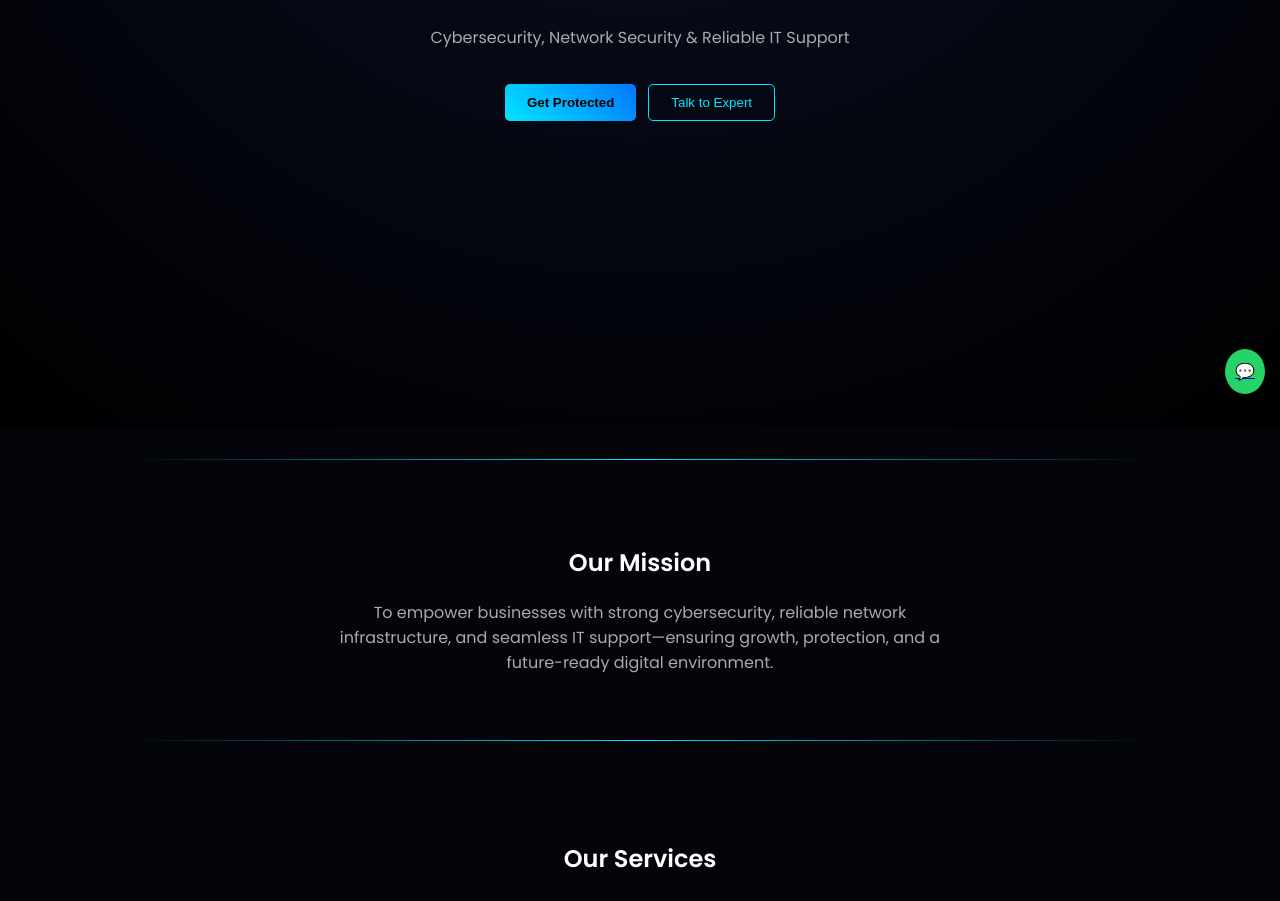
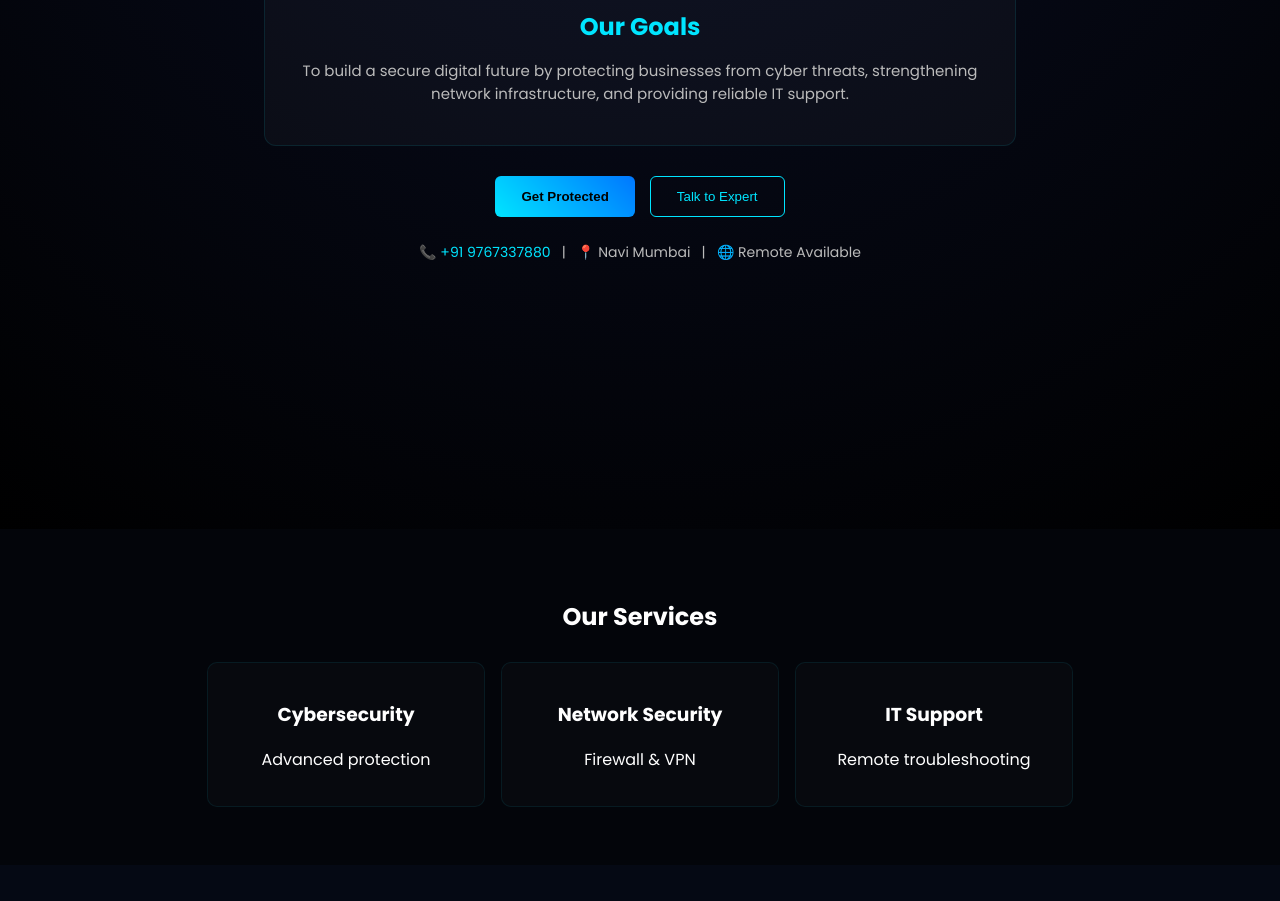
Before and after one commit to nishant9066/nish32, a plain HTML site: page index.html in a window 1280 px wide. Shown: the part 391-1292 px from the top of the page. Drawn offline with Linux system fonts and the light colour scheme.

Commit message:
Update index.html

```diff
--- a/index.html
+++ b/index.html
@@ -5,7 +5,7 @@
 <meta name="viewport" content="width=device-width, initial-scale=1.0">
 <title>VAJRAITECH LLP</title>
 
-<link href="https://fonts.googleapis.com/css2?family=Poppins:wght@300;400;600&display=swap" rel="stylesheet">
+<link href="https://fonts.googleapis.com/css2?family=Poppins:wght@300;400;600;700&display=swap" rel="stylesheet">
 
 <style>
 body {
@@ -20,54 +20,55 @@ header {
     position: fixed;
     top: 0;
     width: 100%;
-    padding: 14px 30px;
+    padding: 16px 40px;
     display: flex;
-    justify-content: flex-start; /* FIXED */
+    justify-content: space-between;
     align-items: center;
-    gap: 40px; /* ADDED */
-    background: rgba(8,12,24,0.85);
+    background: rgba(8,12,24,0.9);
     backdrop-filter: blur(12px);
     border-bottom: 1px solid rgba(255,255,255,0.06);
     z-index: 1000;
 }
 
 .logo {
-    font-size: 20px;
-    font-weight: 600;
+    font-size: 24px;
+    font-weight: 700;
     color: #00e5ff;
+    letter-spacing: 1px;
 }
 
 nav {
     display: flex;
-    gap: 25px;
+    gap: 30px;
 }
 
 nav a {
     text-decoration: none;
     color: #cbd5e1;
-    font-size: 14px;
+    font-size: 15px;
 }
 
 nav a:hover {
     color: #00e5ff;
 }
 
-/* HERO */
+/* HERO NEW */
 .hero {
     min-height: 100vh;
+    padding-top: 120px;
     display: flex;
     flex-direction: column;
-    justify-content: center;
     align-items: center;
+    text-align: center;
     background: radial-gradient(circle at top, #0a0f25, #000);
-    text-align: center;
-    padding: 0 20px 20px;
+    padding-left: 20px;
+    padding-right: 20px;
 }
 
 .hero h1 {
-    font-size: 38px;
-    max-width: 700px;
-    animation: fadeUp 1s ease;
+    font-size: 52px;
+    font-weight: 700;
+    margin-bottom: 10px;
 }
 
 .highlight {
@@ -75,28 +76,43 @@ nav a:hover {
 }
 
 .hero p {
-    margin-top: 8px;
+    font-size: 18px;
     color: #aaa;
 }
 
-/* BUTTONS */
+/* GOALS BOX */
+.goals {
+    margin-top: 40px;
+    max-width: 700px;
+    background: rgba(255,255,255,0.03);
+    border: 1px solid rgba(0,229,255,0.1);
+    padding: 25px;
+    border-radius: 12px;
+}
+
+.goals h2 {
+    margin-bottom: 10px;
+    color: #00e5ff;
+}
+
+.goals p {
+    color: #bbb;
+    font-size: 15px;
+}
+
+/* CTA */
 .cta {
-    margin-top: 18px;
+    margin-top: 30px;
     display: flex;
-    gap: 12px;
+    gap: 15px;
     flex-wrap: wrap;
     justify-content: center;
 }
 
 .btn {
-    padding: 10px 22px;
-    border-radius: 5px;
+    padding: 12px 26px;
+    border-radius: 6px;
     cursor: pointer;
-    transition: 0.15s;
-}
-
-.btn:active {
-    transform: scale(0.95);
 }
 
 .btn-primary {
@@ -112,34 +128,23 @@ nav a:hover {
     background: transparent;
 }
 
-/* SECTION */
+/* QUICK CONTACT */
+.quick-contact {
+    margin-top: 25px;
+    font-size: 14px;
+    color: #bbb;
+}
+
+.quick-contact span {
+    color: #00e5ff;
+}
+
+/* EXISTING SECTIONS SAME */
 .section {
     padding: 50px 15px;
     text-align: center;
 }
 
-/* DIVIDER ANIMATION */
-.divider {
-    height: 1px;
-    width: 0;
-    margin: 30px auto;
-    background: linear-gradient(to right, transparent, #00e5ff, transparent);
-    transition: width 1s ease;
-}
-
-/* MISSION */
-.mission {
-    padding: 35px 15px;
-    text-align: center;
-}
-
-.mission p {
-    max-width: 620px;
-    margin: 10px auto 0;
-    color: #aaa;
-}
-
-/* SERVICES */
 .services {
     display: flex;
     flex-wrap: wrap;
@@ -153,20 +158,12 @@ nav a:hover {
     padding: 18px;
     width: 240px;
     border-radius: 10px;
-    transition: 0.3s;
 }
 
-.card:hover {
-    transform: translateY(-4px);
-    border-color: #00e5ff;
-}
-
-/* CONTACT (DIFFERENT BG) */
 #contact {
     background: #050914;
 }
 
-/* FORM */
 form {
     max-width: 340px;
     margin: auto;
@@ -187,56 +184,20 @@ input, textarea {
     padding: 10px;
     background: linear-gradient(45deg, #00e5ff, #0077ff);
     border: none;
-    cursor: pointer;
 }
 
-.submit-btn:active {
-    transform: scale(0.95);
-}
-
-/* LOCATION */
-.location {
-    padding: 14px 10px;
-    text-align: center;
-    border-top: 1px solid rgba(0,229,255,0.08);
-}
-
-.location p {
-    margin: 2px 0;
-    color: #bbb;
-}
-
-/* FOOTER (DIFFERENT BG) */
 footer {
     background: #02040a;
-    padding: 8px;
+    padding: 10px;
     text-align: center;
-    font-size: 11px;
+    font-size: 12px;
     color: #777;
-    border-top: 1px solid rgba(255,255,255,0.05);
-}
-
-/* WHATSAPP */
-.whatsapp {
-    position: fixed;
-    bottom: 15px;
-    right: 15px;
-    background: #25D366;
-    padding: 10px;
-    border-radius: 50%;
-}
-
-/* ANIMATION */
-@keyframes fadeUp {
-    from {opacity:0; transform: translateY(20px);}
-    to {opacity:1; transform: translateY(0);}
 }
 
 /* MOBILE */
 @media (max-width: 768px) {
-    .hero h1 { font-size: 30px; }
-    nav { gap: 12px; }
-    nav a { font-size: 12px; }
+    .hero h1 { font-size: 34px; }
+    nav { gap: 15px; }
 }
 </style>
 </head>
@@ -253,38 +214,37 @@ footer {
 </header>
 
 <section class="hero">
-    <h1>Building a <span class="highlight">Secure Digital Future</span></h1>
-    <p>Cybersecurity, Network Security & Reliable IT Support</p>
+    <h1>VAJRAITECH <span class="highlight">LLP</span></h1>
+    <p>Cybersecurity • Network Security • IT Support</p>
+
+    <div class="goals">
+        <h2>Our Goals</h2>
+        <p>
+            To build a secure digital future by protecting businesses from cyber threats,
+            strengthening network infrastructure, and providing reliable IT support.
+        </p>
+    </div>
 
     <div class="cta">
         <button class="btn btn-primary">Get Protected</button>
         <button class="btn btn-secondary">Talk to Expert</button>
     </div>
+
+    <div class="quick-contact">
+        📞 <span>+91 9767337880</span> &nbsp; | &nbsp;
+        📍 Navi Mumbai &nbsp; | &nbsp;
+        🌐 Remote Available
+    </div>
 </section>
-
-<div class="divider"></div>
-
-<section class="mission">
-    <h2>Our Mission</h2>
-    <p>
-        To empower businesses with strong cybersecurity, reliable network infrastructure,
-        and seamless IT support—ensuring growth, protection, and a future-ready digital environment.
-    </p>
-</section>
-
-<div class="divider"></div>
 
 <section id="services" class="section">
     <h2>Our Services</h2>
-
     <div class="services">
         <div class="card"><h3>Cybersecurity</h3><p>Advanced protection</p></div>
         <div class="card"><h3>Network Security</h3><p>Firewall & VPN</p></div>
         <div class="card"><h3>IT Support</h3><p>Remote troubleshooting</p></div>
     </div>
 </section>
-
-<div class="divider"></div>
 
 <section id="contact" class="section">
     <h2>Contact</h2>
@@ -293,36 +253,13 @@ footer {
         <input type="text" name="name" placeholder="Name" required>
         <input type="email" name="email" placeholder="Email" required>
         <textarea name="message" placeholder="Requirement"></textarea>
-
         <button class="submit-btn">Request Consultation</button>
     </form>
-
-    <p>📞 +91 9767337880</p>
 </section>
-
-<section class="location">
-    <p>📍 Navi Mumbai, Maharashtra</p>
-    <p>🌐 Remote Services Available</p>
-</section>
-
-<a class="whatsapp" href="https://wa.me/919767337880">💬</a>
 
 <footer>
     © 2026 VAJRAITECH LLP. All Rights Reserved.
 </footer>
 
-<script>
-const dividers = document.querySelectorAll('.divider');
-
-window.addEventListener('scroll', () => {
-    dividers.forEach(div => {
-        const rect = div.getBoundingClientRect();
-        if (rect.top < window.innerHeight - 50) {
-            div.style.width = "80%";
-        }
-    });
-});
-</script>
-
 </body>
 </html>
```
